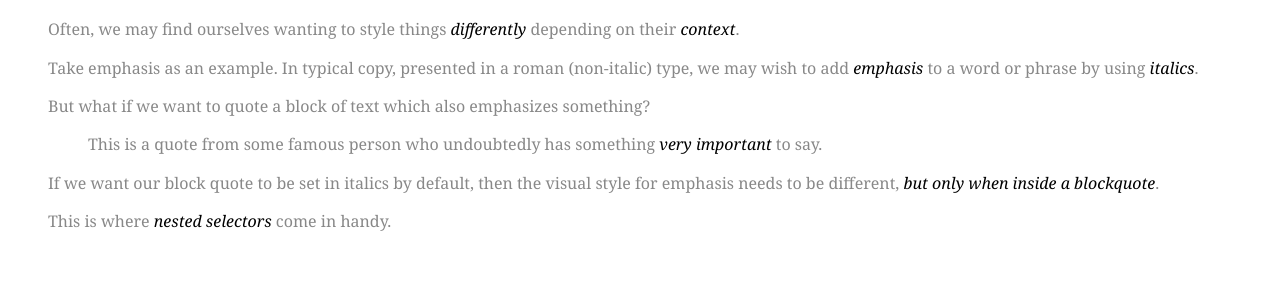
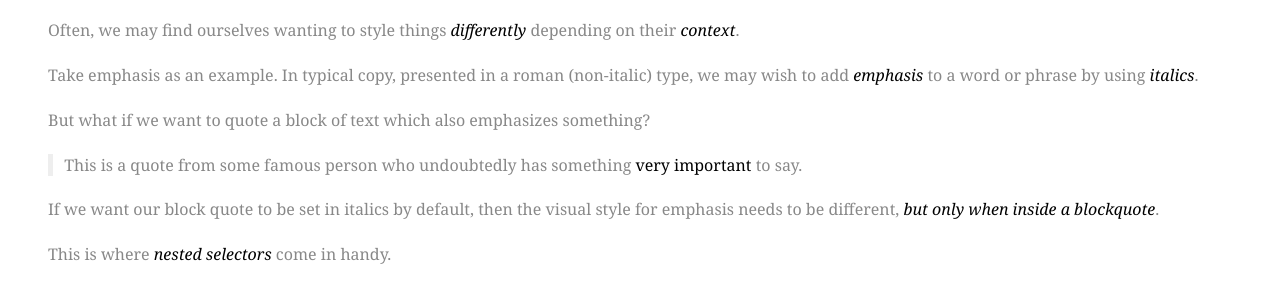
Before and after one commit to jcastle-zz/fewd21dev, a plain HTML site: page class02/03_box_model/starter_code/nested_selectors/index.html in a window 1280 px wide. Shown: the part 96-396 px from the top of the page. Drawn offline with Linux system fonts and the light colour scheme.

Commit message:
changed HW
changed HW

```diff
--- a/class02/03_box_model/starter_code/nested_selectors/css/style.css
+++ b/class02/03_box_model/starter_code/nested_selectors/css/style.css
@@ -7,12 +7,31 @@ html {
 }
 
 body {
-	font-family: Georgia, serif;
-	line-height: 1.4;
-	margin: 3em;
-	color: #888;
+    font-family: Georgia, serif;
+    line-height: 1.4;
+    margin: 3em;
+    color: #888;
 }
 
-em, h1 {
-	color: black;
+em,
+h1 {
+    color: black;
 }
+
+p {
+    margin: 1.4em 0;
+}
+
+blockquote {
+    border-left: 5px solid #eee;
+    padding: 0 0 0 .7em;
+    margin: 0;
+}
+
+blockquote p {
+    font-style: italics;
+}
+
+blockquote p em {
+    font-style: normal;
+}
```
Also changed, not shown: class01/Assignment/starter_code/index.html (+1 -1 lines), 2 other files.
